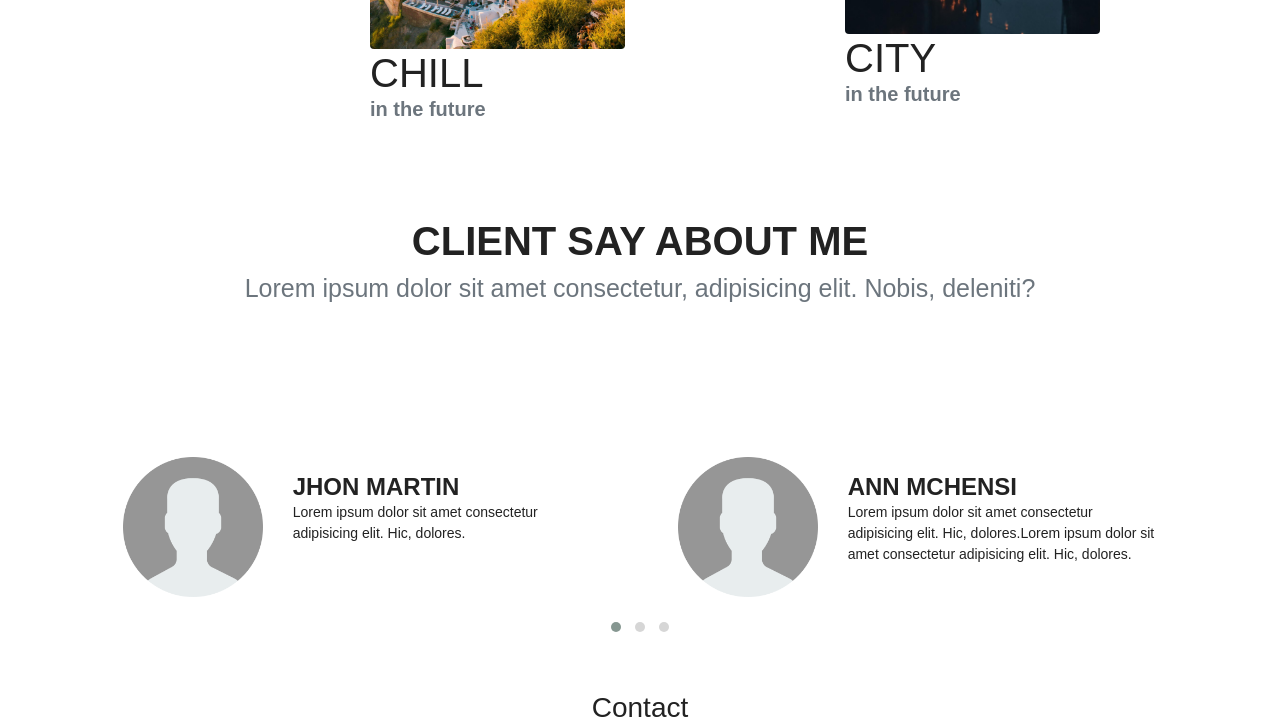
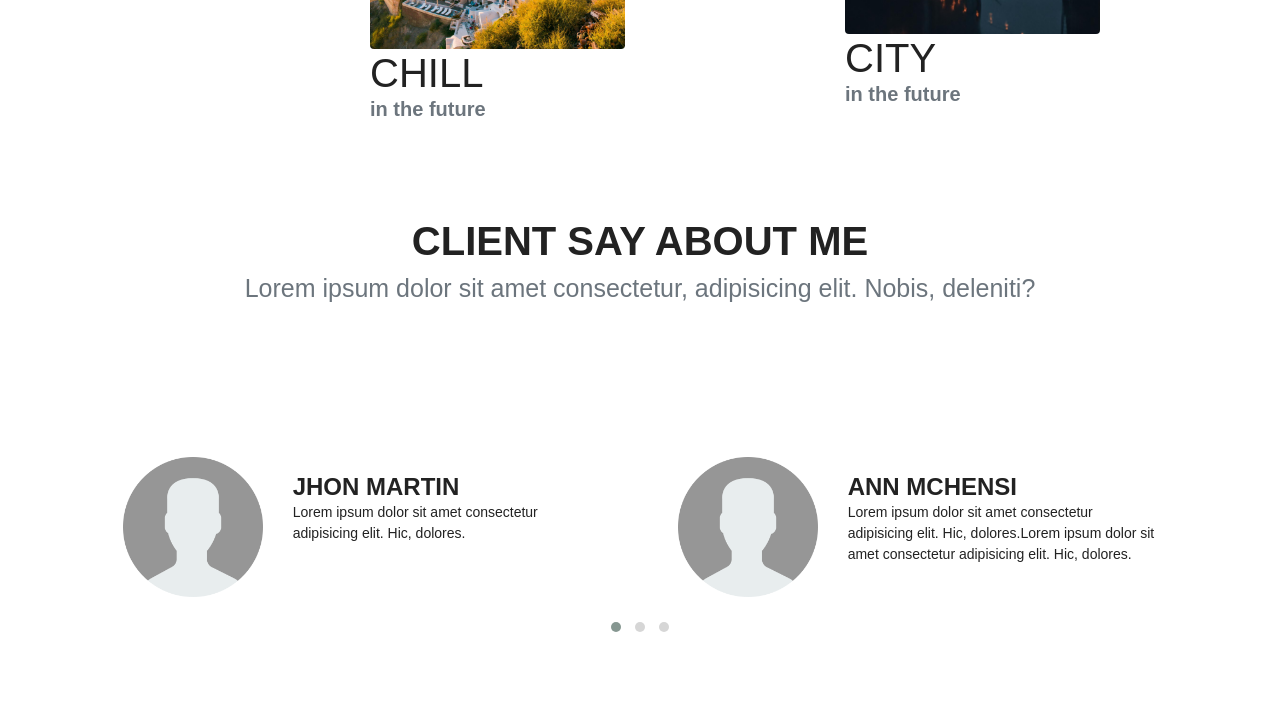
Before and after one commit to Nyma-dev/myfirstCV, a plain HTML site: page index.html in a window 1280 px wide. Shown: the part 3405-4130 px from the top of the page. After the commit the page ends 4096 px from the top, so only its background shows below. Drawn offline with Linux system fonts and the light colour scheme.

Commit message:
MyFirstCvDoc

```diff
--- a/index.html
+++ b/index.html
@@ -471,15 +471,7 @@
         </div>
       </div>
     </section>
-    <footer class="footer">
-      <div class="container">
-        <div class="row">
-          <div class="col-lg-12 col-md-12">
-            <h3 class="text-center">Contact</h3>
-          </div>
-        </div>
-      </div>
-    </footer>
+
     <script src="./js/jquery-3.4.1.min.js"></script>
     <script src="./libs/owl-carousel2/owl.carousel.min.js"></script>
     <script src="./js/bootstrap.min.js"></script>
```
